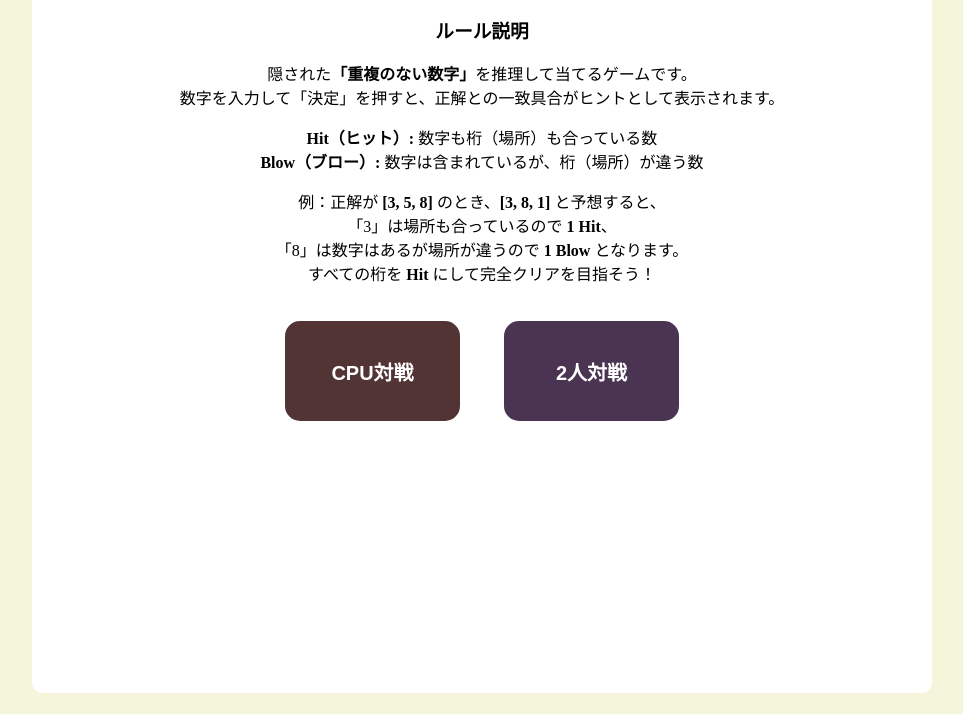
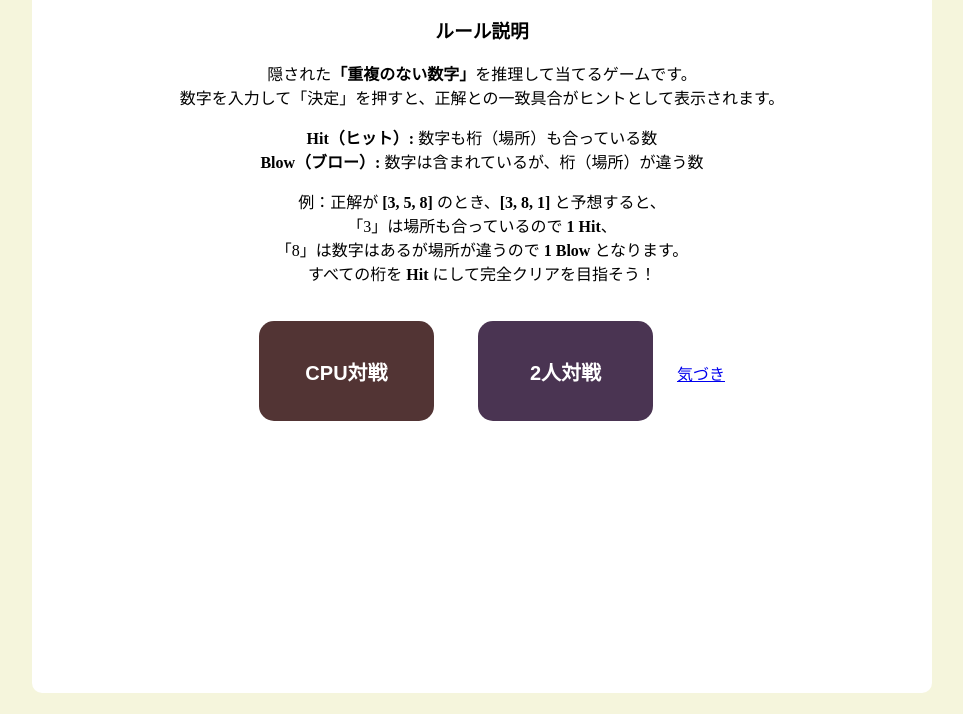
Before and after one commit to MaoT-30/MaoT-30.fnd03, a plain HTML site: page index.html in a window 1280 px wide. Shown: the part 128-842 px from the top of the page, without its empty margins (158-1121 px from the left). Drawn offline with Linux system fonts and the light colour scheme.

Commit message:
Add link to CCs.jpg in index.html

```diff
--- a/index.html
+++ b/index.html
@@ -33,6 +33,7 @@
     </div>
     <button id="cpu1" class="button1">CPU対戦</button>
     <button id="twin1" class="button1">2人対戦</button>
+    <a href="./CCs.jpg">気づき</a>
   </div>
 
   <!-- 2.難易度選択画面 -->
```
